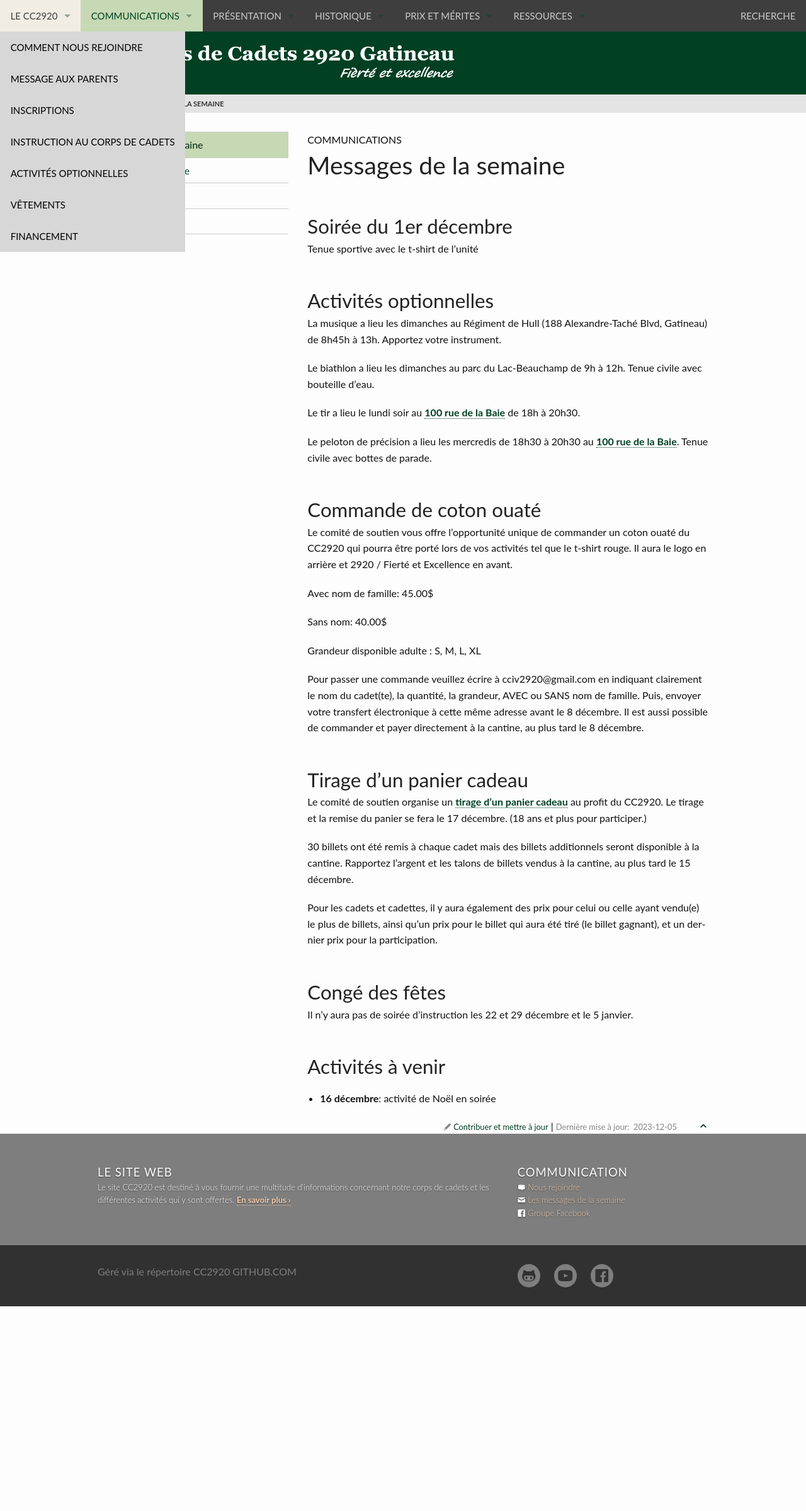
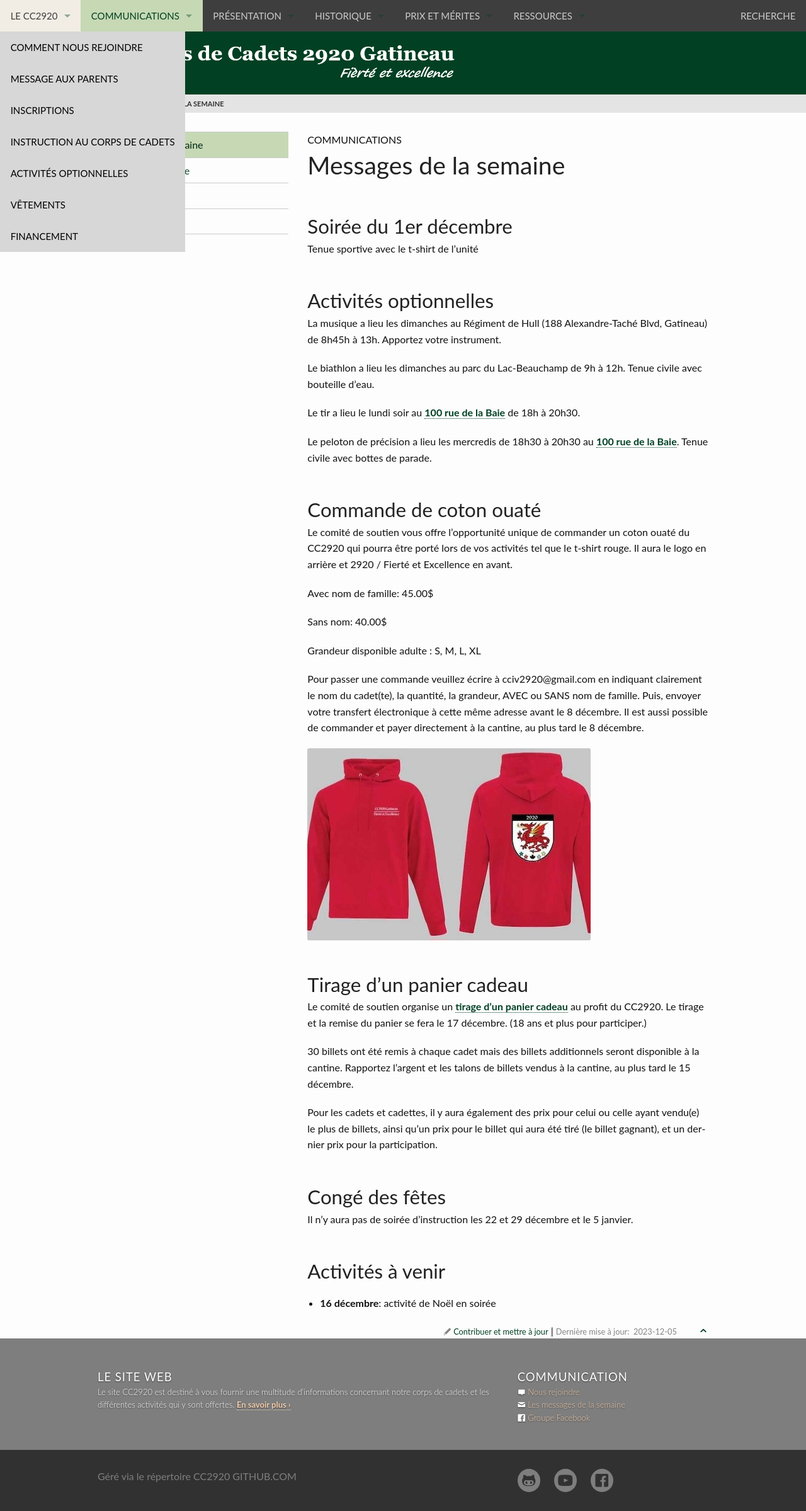
Before and after one commit to CC2920/web, a Jekyll site: the page built from _communications/messages.md, in a window 1280 px wide. Shown: the whole page at 63% size. Built offline with Jekyll 4.4.1, drawn with Linux system fonts in a browser that asks for light colours; before the commit the page ends 2074 px from its top, so only the background shows below that.

Commit message:
Ajout de la photo des nouveaux conton-ouaté

```diff
--- a/_communications/messages.md
+++ b/_communications/messages.md
@@ -34,6 +34,8 @@ Grandeur disponible adulte : S, M, L, XL
 
 Pour passer une commande veuillez écrire à cciv2920@gmail.com en indiquant clairement le nom du cadet(te), la quantité, la grandeur, AVEC ou SANS nom de famille. Puis, envoyer votre transfert électronique à cette même adresse avant le 8 décembre. Il est aussi possible de commander et payer directement à la cantine,  au plus tard le 8 décembre.
 
+![Chandail conton-ouaté]({{ site.baseurl }}/docs/accessoires/chandail-coton-ouate-rouge.jpg)
+
 ## Tirage d'un panier cadeau
 
 Le comité de soutien organise un [tirage d'un panier cadeau](/information/financement/#panier-cadeau-pour-le-temps-des-f%C3%AAtes) au profit du CC2920. Le tirage et la remise du panier se fera le 17 décembre. (18 ans et plus pour participer.)
```
